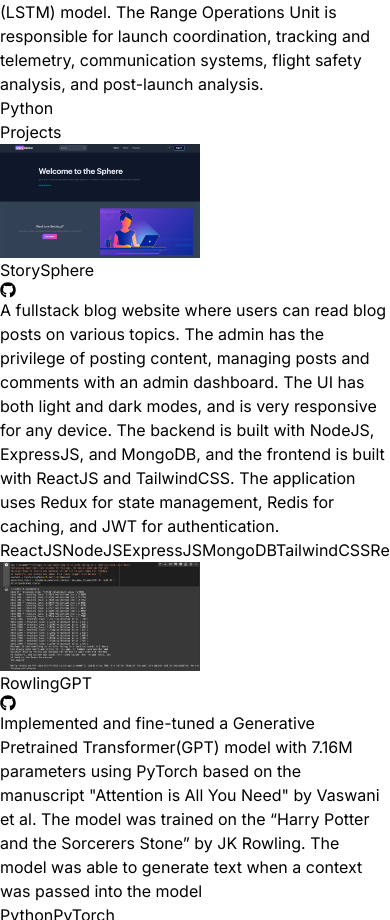
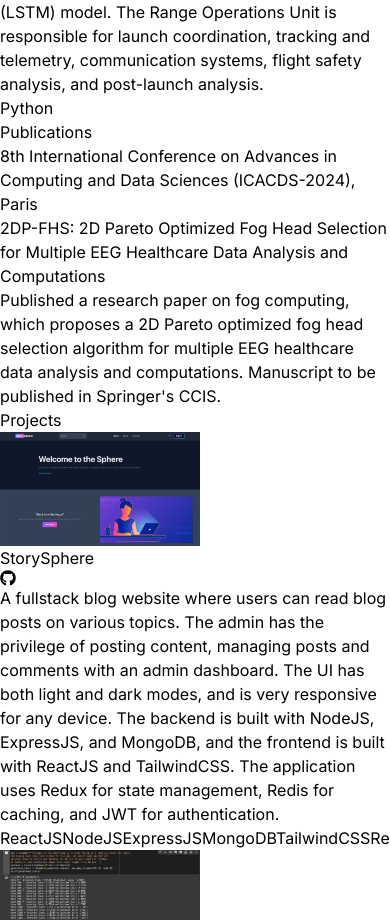
Before and after one commit to harshaak2/portfolio, a React (Vite) app: page / in a window 390 px wide. Shown: the part 5802-6722 px from the top of the page. Built offline with nearby package versions, Linux system fonts and the light colour scheme.

Commit message:
add publications

```diff
--- a/src/App.jsx
+++ b/src/App.jsx
@@ -5,6 +5,7 @@
 import About from "./components/About";
 import Technologies from "./components/Technologies";
 import Experience from "./components/Experience";
+import Publications from "./components/Publications";
 import Projects from "./components/Projects";
 import Contact from "./components/Contact";
 import Responsibilities from "./components/Responsibilities";
@@ -21,6 +22,7 @@
         <About />
         <Technologies />
         <Experience />
+        <Publications />
         <Projects />
         <Responsibilities />
         <Contact />
--- /dev/null
+++ b/src/components/Publications.jsx
@@ -0,0 +1,47 @@
+import React from "react";
+import { motion } from "framer-motion";
+
+import { PUBLICATIONS } from "../constants/index.js";
+
+export default function Experience() {
+  return (
+    <div className="border-b border-neutral-900 pb-4">
+      <motion.h2
+        initial={{ opacity: 0, y: -100 }}
+        whileInView={{ opacity: 1, y: 0 }}
+        transition={{ duration: 0.5 }}
+        className="my-20 text-center text-4xl"
+      >
+        Publications
+      </motion.h2>
+      <div>
+        {PUBLICATIONS.map((publication, index) => (
+          <div
+            key={index}
+            className="flex flex-wrap items-center justify-center gap-4 mb-8 lg:justify-center"
+          >
+            <motion.div
+              initial={{ opacity: 0, x: -100 }}
+              whileInView={{ opacity: 1, x: 0 }}
+              transition={{ duration: 1 }}
+              className="w-full lg:w-1/4"
+            >
+              <p className="mb-2 text-md font-semibold text-neutral-400">{publication.conference}</p>
+            </motion.div>
+            <motion.div
+              initial={{ opacity: 0, x: 100 }}
+              whileInView={{ opacity: 1, x: 0 }}
+              transition={{ duration: 1 }}
+              className="max-w-xl lg:w-3/4 w-full"
+            >
+              <h6 className="mb-2 font-semibold text-lg italic">
+                {publication.title}
+              </h6>
+              <p className="mb-4 text-neutral-400">{publication.description}</p>
+            </motion.div>
+          </div>
+        ))}
+      </div>
+    </div>
+  );
+}
--- a/src/constants/index.js
+++ b/src/constants/index.js
@@ -52,6 +52,14 @@
 
 ];
 
+export const PUBLICATIONS = [
+  {
+    title: "2DP-FHS: 2D Pareto Optimized Fog Head Selection for Multiple EEG Healthcare Data Analysis and Computations",
+    conference: "8th International Conference on Advances in Computing and Data Sciences (ICACDS-2024), Paris",
+    description: "Published a research paper on fog computing, which proposes a 2D Pareto optimized fog head selection algorithm for multiple EEG healthcare data analysis and computations. Manuscript to be published in Springer's CCIS.",
+  }
+]
+
 export const PROJECTS = [
   {
     title: "StorySphere",
```
